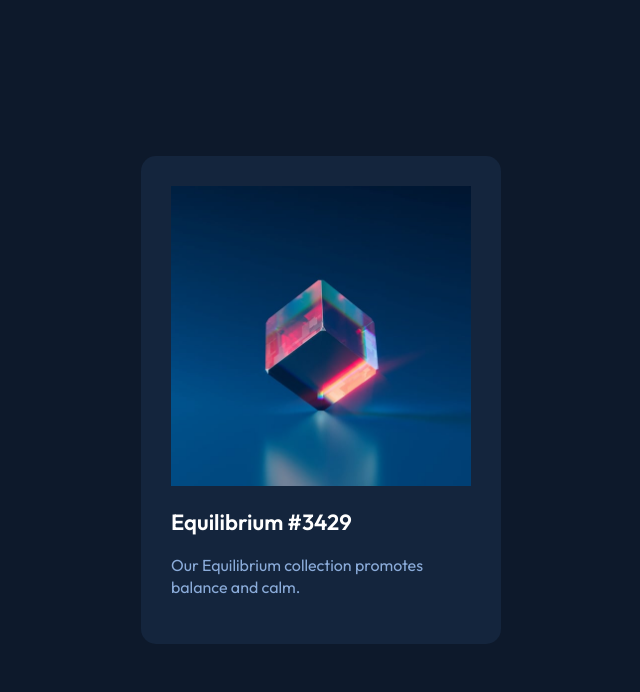
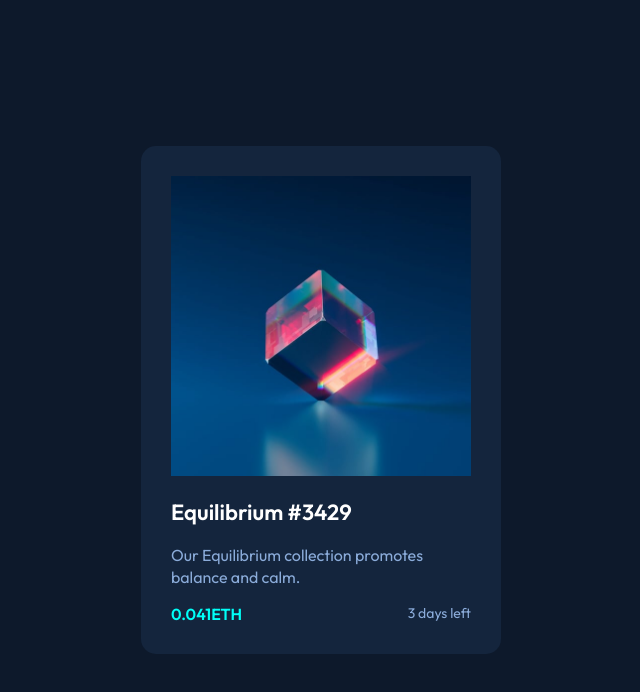
Before and after one commit to murray-williams/nft-preview-card, a React (Create React App) app: page / in a window 1280 px wide. Shown: the top 692 px of the page, without its empty margins (319-959 px from the left). Built offline with nearby package versions, Linux system fonts and the light colour scheme.

Commit message:
created nft details section

```diff
--- a/src/components/Card.css
+++ b/src/components/Card.css
@@ -19,3 +19,15 @@
   font-style: 18px;
   line-height: 22px;
 }
+.card-inner .nft-details {
+  display: flex;
+  justify-content: space-between;
+}
+.card-inner .nft-details .details-left {
+  color: var(--cyan);
+  font-weight: 600;
+}
+.card-inner .nft-details .details-right {
+  color: var(--softblue);
+  font-size: 14px;
+}
--- a/src/components/Card.js
+++ b/src/components/Card.js
@@ -10,6 +10,10 @@ export default function Card() {
         <img src={NFT} alt="Equilibrium Image" />
         <h2>Equilibrium #3429</h2>
         <p>Our Equilibrium collection promotes balance and calm.</p>
+        <div className="nft-details">
+          <div className="details-left">0.041ETH</div>
+          <div className="details-right">3 days left</div>
+        </div>
       </div>
     </div>
   )
```
